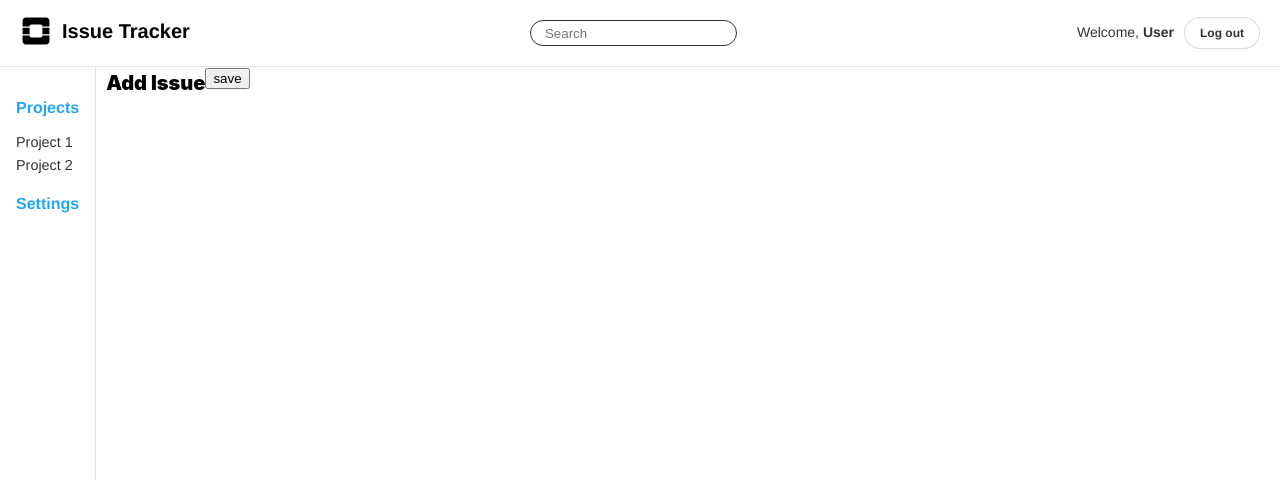
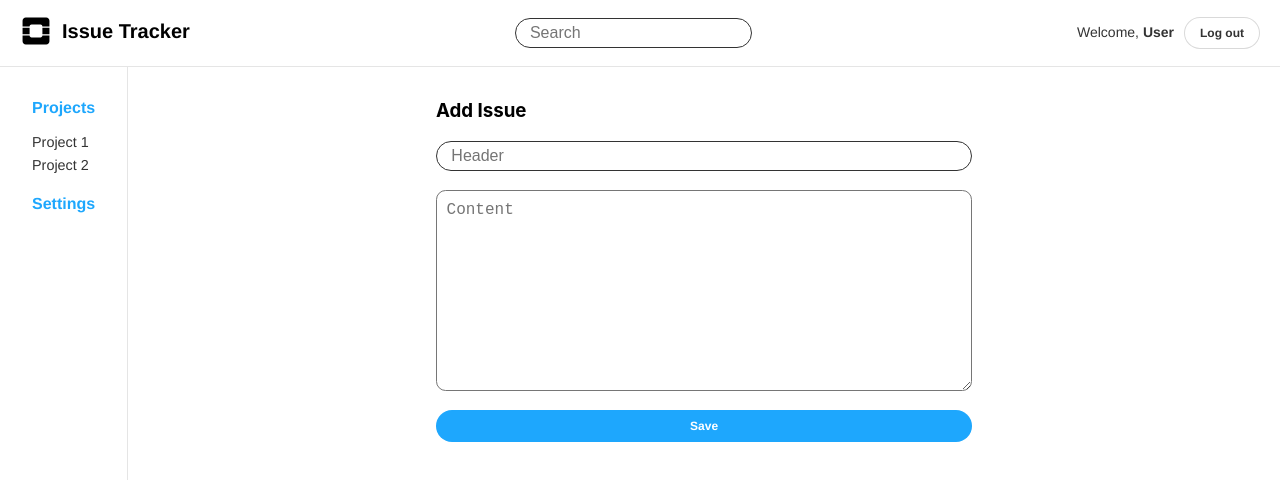
Before and after one commit to henrikeskisikkila/issue-tracker, a React (Create React App) app: page /project/1 in a window 1280 px wide. Both pictures are taken after a click on the button "New Issue". Shown: the top 480 px of the page. Built offline with nearby package versions, Linux system fonts and the light colour scheme.

Commit message:
Add a new issue saving form

```diff
--- a/src/App.tsx
+++ b/src/App.tsx
@@ -1,32 +1,8 @@
 import React from "react";
 import { Header } from "./components/Header";
 import { Navigator } from "./components/Navigator";
+import { menu } from "config";
 import "./App.css";
-
-const menu = [
-  {
-    item: {
-      label: "Projects",
-    },
-    subItems: [
-      {
-        label: "Project 1",
-        link: "#",
-      },
-      {
-        label: "Project 2",
-        link: "#",
-      },
-    ],
-  },
-  {
-    item: {
-      label: "Settings",
-      link: "#",
-    },
-    subItems: [],
-  },
-];
 
 function App() {
   return (
--- /dev/null
+++ b/src/components/Textarea.tsx
@@ -0,0 +1,13 @@
+import React from "react";
+import "./textarea.css";
+
+interface TextareaProps {
+  placeholder: string;
+  rows?: number;
+  cols?: number;
+  onChange?: (event: React.ChangeEvent<HTMLTextAreaElement>) => void;
+}
+
+export const Textarea = ({ placeholder, ...props }: TextareaProps) => {
+  return <textarea placeholder={placeholder} {...props} />;
+};
--- a/src/components/input.css
+++ b/src/components/input.css
@@ -2,6 +2,7 @@ input {
   border: 1px solid #333;
   border-radius: 3rem;
   padding: 0.3rem 0.9rem;
+  font-size: 1rem;
 }
 
 input:focus {
--- a/src/components/navigator.css
+++ b/src/components/navigator.css
@@ -18,12 +18,13 @@
 
 .menu-header {
   color: #1ea7fd;
-  padding: 1rem 1rem 1rem 1rem;
+  padding: 1rem 2rem 1rem 2rem;
   font-weight: 700;
+  font-size: 1rem;
 }
 
 .menu-subitem {
-  padding-left: 1rem;
+  padding-left: 2rem;
   padding-bottom: 0.3rem;
 }
 
--- /dev/null
+++ b/src/components/textarea.css
@@ -0,0 +1,9 @@
+textarea {
+  font-size: 1rem;
+  border-radius: 0.6rem;
+  padding: 0.6rem;
+}
+
+textarea:focus {
+  outline-style: none;
+}
--- /dev/null
+++ b/src/config.ts
@@ -0,0 +1,24 @@
+export const menu = [
+  {
+    item: {
+      label: "Projects",
+    },
+    subItems: [
+      {
+        label: "Project 1",
+        link: "#",
+      },
+      {
+        label: "Project 2",
+        link: "#",
+      },
+    ],
+  },
+  {
+    item: {
+      label: "Settings",
+      link: "#",
+    },
+    subItems: [],
+  },
+];
--- a/src/pages/AddIssue.tsx
+++ b/src/pages/AddIssue.tsx
@@ -1,12 +1,49 @@
+import { useState } from "react";
+import { Stack } from "components/Stack";
+import { Input } from "components/Input";
+import { Button } from "components/Button";
+import { Textarea } from "components/Textarea";
+import { Issue } from "types";
+import "./addissue.css";
+
 interface AddIssueProps {
-  onSave: () => void;
+  onSave: (issue: Issue) => void;
 }
 
 export const AddIssue = ({ onSave }: AddIssueProps) => {
+  const [header, setHeader] = useState("");
+  const [content, setContent] = useState("");
+
+  const handleIssue = () => {
+    onSave({ header: header, content: content });
+  };
+
   return (
-    <div>
-      <h1>Add Issue</h1>
-      <button onClick={onSave}>save</button>
+    <div className="add-issue">
+      <Stack direction={"column"} spacing={4}>
+        <h3>Add Issue</h3>
+        <Input
+          type="text"
+          placeholder="Header"
+          onChange={(event) => {
+            setHeader(event.target.value);
+          }}
+        />
+        <Textarea
+          placeholder="Content"
+          rows={10}
+          cols={50}
+          onChange={(event) => {
+            setContent(event.target.value);
+          }}
+        />
+        <Button
+          primary={true}
+          size={"small"}
+          label={"Save"}
+          onClick={handleIssue}
+        />
+      </Stack>
     </div>
   );
 };
--- a/src/pages/Project.tsx
+++ b/src/pages/Project.tsx
@@ -6,43 +6,20 @@ import { Button } from "components/Button";
 import { Card } from "components/Card";
 import { Stack } from "components/Stack";
 import { StatusButton } from "components/StatusButton";
+import { Issue } from "types";
+import { menu } from "config";
 import "./project.css";
 import { issues } from "data/issues.js";
-
-const menu = [
-  {
-    item: {
-      label: "Projects",
-    },
-    subItems: [
-      {
-        label: "Project 1",
-        link: "#",
-      },
-      {
-        label: "Project 2",
-        link: "#",
-      },
-    ],
-  },
-  {
-    item: {
-      label: "Settings",
-      link: "#",
-    },
-    subItems: [],
-  },
-];
 
 export const Project = () => {
   const [newIssue, setNewIssue] = useState(false);
 
   const showNewIssue = () => {
-    console.log("ShowAddIssue");
     setNewIssue(true);
   };
 
-  const onSave = () => {
+  const onSave = (issue: Issue) => {
+    console.log("Save a new issue", issue);
     setNewIssue(false);
   };
 
--- /dev/null
+++ b/src/pages/addissue.css
@@ -0,0 +1,7 @@
+.add-issue {
+  display: flex;
+  flex: 1;
+  align-content: center;
+  justify-content: center;
+  margin-top: 2rem;
+}
--- a/src/pages/project.css
+++ b/src/pages/project.css
@@ -2,10 +2,5 @@
   display: flex;
   flex: 1;
   flex-direction: column;
-  margin: 1rem 3rem;
+  margin: 1rem 2rem;
 }
-
-/* .header {
-  margin-left: 1rem;
-  margin-right: 1rem;
-} */
--- /dev/null
+++ b/src/types.ts
@@ -0,0 +1,4 @@
+export interface Issue {
+  header: string;
+  content: string;
+}
```
Also changed, not shown: 1 other file (tests, documents, lock files or other folders).
